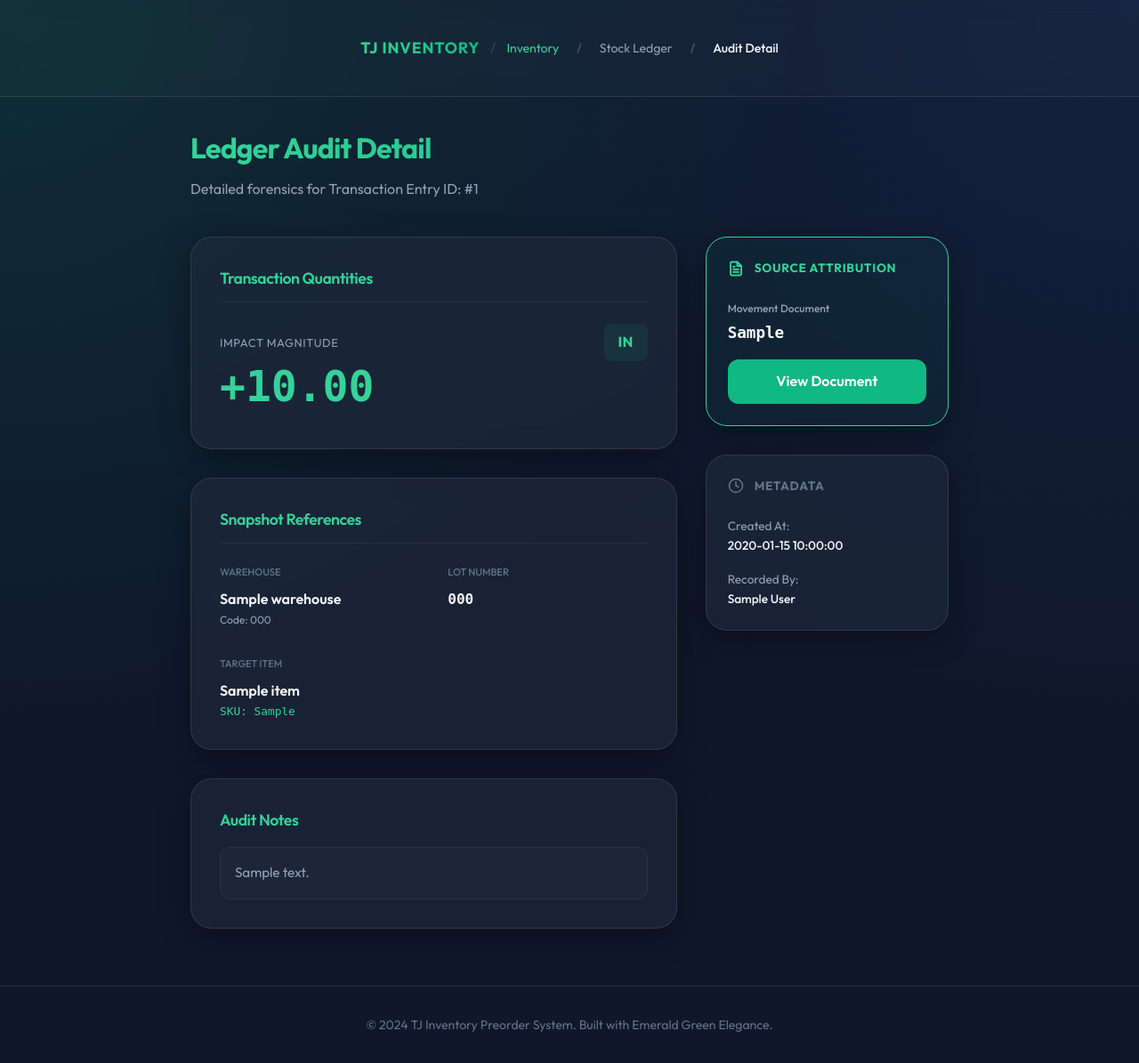
After one commit to lockdoor/tj_inventory, a Django app: page /inventory/ledger/1/ in a window 1280 px wide. The commit adds this page. Shown: the whole page at 89% size. Run offline with Django 5.2, Linux system fonts and the light colour scheme; a user stored in the database is signed in; tables that the repository leaves empty hold one stand-in row (values such as "Sample post").

Commit message:
feat: inventory app stockard list and detail view

```diff
--- a/django/inventory/templates/inventory/overview.html
+++ b/django/inventory/templates/inventory/overview.html
@@ -79,7 +79,7 @@
         </div>
 
         <!-- StockCard Card -->
-        <div class="glass-card inventory-card">
+        <a href="{% url 'inventory:stockcard-list' %}" class="glass-card inventory-card" style="text-decoration: none;">
             <div class="card-icon ledger-icon">
                 <svg xmlns="http://www.w3.org/2000/svg" width="24" height="24" viewBox="0 0 24 24" fill="none"
                     stroke="currentColor" stroke-width="2" stroke-linecap="round" stroke-linejoin="round">
@@ -96,7 +96,7 @@
             <div class="card-footer">
                 <span class="status-pill">Audit Ledger</span>
             </div>
-        </div>
+        </a>
 
     </div>
 </div>
--- /dev/null
+++ b/django/inventory/templates/inventory/stockcard_detail.html
@@ -0,0 +1,139 @@
+{% extends "base.html" %}
+
+{% block title %}Audit Detail - TJ Inventory{% endblock %}
+
+{% block breadcrumbs %}
+<a href="{% url 'inventory:overview' %}" style="color: var(--primary-light); text-decoration: none;">Inventory</a>
+<span style="color: var(--text-dim); opacity: 0.5; margin: 0 0.5rem;">/</span>
+<a href="{% url 'inventory:stockcard-list' %}" style="color: var(--text-dim); text-decoration: none;">Stock Ledger</a>
+<span style="color: var(--text-dim); opacity: 0.5; margin: 0 0.5rem;">/</span>
+<span style="color: var(--text-main); font-weight: 500;">Audit Detail</span>
+{% endblock %}
+
+{% block content %}
+<div class="container" style="max-width: 900px;">
+    <!-- Header -->
+    <div style="margin-bottom: 2.5rem;">
+        <h1 class="text-gradient" style="font-size: 2rem; font-weight: 800; margin-bottom: 0.5rem;">Ledger Audit Detail</h1>
+        <p style="color: var(--text-dim);">Detailed forensics for Transaction Entry ID: #{{ stockcard.pk }}</p>
+    </div>
+
+    <div style="display: grid; grid-template-columns: 2fr 1fr; gap: 2rem;">
+        <!-- Primary Info -->
+        <div style="display: flex; flex-direction: column; gap: 2rem;">
+            <div class="glass-card" style="padding: 2rem;">
+                <h3 style="color: var(--primary-light); margin-bottom: 1.5rem; font-size: 1.1rem; border-bottom: 1px solid rgba(255,255,255,0.05); padding-bottom: 0.75rem;">
+                    Transaction Quantities
+                </h3>
+                <div style="display: flex; justify-content: space-between; align-items: baseline;">
+                    <div>
+                        <div style="color: var(--text-dim); font-size: 0.8rem; text-transform: uppercase; letter-spacing: 0.05em;">Impact Magnitude</div>
+                        <div style="font-size: 3rem; font-weight: 800; font-family: 'JetBrains Mono', monospace; color: {% if stockcard.type == 'in' %}var(--primary-light){% else %}#ef4444{% endif %};">
+                            {% if stockcard.type == 'in' %}+{% else %}-{% endif %}{{ stockcard.quantity }}
+                        </div>
+                    </div>
+                    <div style="text-align: right;">
+                        <span class="sc-type {% if stockcard.type == 'in' %}sc-type-in{% else %}sc-type-out{% endif %}" style="font-size: 1rem; padding: 0.5rem 1rem;">
+                            {{ stockcard.get_type_display }}
+                        </span>
+                    </div>
+                </div>
+            </div>
+
+            <div class="glass-card" style="padding: 2rem;">
+                <h3 style="color: var(--primary-light); margin-bottom: 1.5rem; font-size: 1.1rem; border-bottom: 1px solid rgba(255,255,255,0.05); padding-bottom: 0.75rem;">
+                    Snapshot References
+                </h3>
+                <div style="display: grid; grid-template-columns: 1fr 1fr; gap: 2rem;">
+                    <div>
+                        <label style="display: block; color: var(--text-muted); font-size: 0.7rem; text-transform: uppercase; margin-bottom: 0.5rem;">Warehouse</label>
+                        <div style="font-weight: 600;">{{ stockcard.warehouse.name }}</div>
+                        <div style="font-size: 0.75rem; color: var(--text-dim);">Code: {{ stockcard.warehouse.code }}</div>
+                    </div>
+                    <div>
+                        <label style="display: block; color: var(--text-muted); font-size: 0.7rem; text-transform: uppercase; margin-bottom: 0.5rem;">Lot Number</label>
+                        <div style="font-family: 'JetBrains Mono', monospace; font-weight: 600;">{{ stockcard.lot_number }}</div>
+                    </div>
+                    <div style="grid-column: span 2;">
+                        <label style="display: block; color: var(--text-muted); font-size: 0.7rem; text-transform: uppercase; margin-bottom: 0.5rem;">Target Item</label>
+                        <div style="font-weight: 600;">{{ stockcard.item.name }}</div>
+                        <div style="font-family: 'JetBrains Mono', monospace; font-size: 0.8rem; color: var(--primary-light);">SKU: {{ stockcard.item.sku }}</div>
+                    </div>
+                </div>
+            </div>
+
+            {% if stockcard.note %}
+            <div class="glass-card" style="padding: 2rem;">
+                <h3 style="color: var(--primary-light); margin-bottom: 1rem; font-size: 1.1rem;">Audit Notes</h3>
+                <div style="background: rgba(255,255,255,0.02); padding: 1rem; border-radius: 0.75rem; border: 1px solid rgba(255,255,255,0.05); color: var(--text-dim); font-size: 0.95rem; line-height: 1.6;">
+                    {{ stockcard.note }}
+                </div>
+            </div>
+            {% endif %}
+        </div>
+
+        <!-- Sidebar / Source -->
+        <div style="display: flex; flex-direction: column; gap: 2rem;">
+            <div class="glass-card" style="padding: 1.5rem; border: 1px solid var(--primary-light); background: rgba(16, 185, 129, 0.05);">
+                <div style="display: flex; align-items: center; gap: 0.75rem; color: var(--primary-light); font-weight: 700; font-size: 0.85rem; text-transform: uppercase; letter-spacing: 0.05em; margin-bottom: 1.5rem;">
+                    <svg xmlns="http://www.w3.org/2000/svg" width="18" height="18" viewBox="0 0 24 24" fill="none" stroke="currentColor" stroke-width="2.5" stroke-linecap="round" stroke-linejoin="round"><path d="M14 2H6a2 2 0 0 0-2 2v16a2 2 0 0 0 2 2h12a2 2 0 0 0 2-2V8z"></path><polyline points="14 2 14 8 20 8"></polyline><line x1="16" y1="13" x2="8" y2="13"></line><line x1="16" y1="17" x2="8" y2="17"></line><polyline points="10 9 9 9 8 9"></polyline></svg>
+                    Source Attribution
+                </div>
+
+                {% if stockcard.movement_item %}
+                    <div style="margin-bottom: 1rem;">
+                        <label style="display: block; color: var(--text-dim); font-size: 0.75rem; margin-bottom: 0.25rem;">Movement Document</label>
+                        <div style="font-weight: 700; color: var(--text-main); font-size: 1.1rem; font-family: 'JetBrains Mono', monospace;">
+                            {{ stockcard.movement_item.movement.document_no }}
+                        </div>
+                    </div>
+                    <a href="{% url 'inventory:movement-detail' stockcard.movement_item.movement.document_no %}" class="btn btn-primary" style="width: 100%; border-radius: 0.75rem; text-align: center; text-decoration: none; display: block; padding: 0.75rem 0;">
+                        View Document
+                    </a>
+                {% else %}
+                    <div style="padding: 1rem; background: rgba(255,255,255,0.02); border-radius: 0.5rem; text-align: center;">
+                        <span style="color: var(--text-dim); font-size: 0.85rem; font-style: italic;">
+                            Manual Adjustment / Orphened
+                        </span>
+                    </div>
+                {% endif %}
+            </div>
+
+            <div class="glass-card" style="padding: 1.5rem;">
+                <div style="display: flex; align-items: center; gap: 0.75rem; color: var(--text-muted); font-weight: 700; font-size: 0.85rem; text-transform: uppercase; letter-spacing: 0.05em; margin-bottom: 1.5rem;">
+                    <svg xmlns="http://www.w3.org/2000/svg" width="18" height="18" viewBox="0 0 24 24" fill="none" stroke="currentColor" stroke-width="2" stroke-linecap="round" stroke-linejoin="round"><circle cx="12" cy="12" r="10"></circle><polyline points="12 6 12 12 16 14"></polyline></svg>
+                    Metadata
+                </div>
+                <div style="display: flex; flex-direction: column; gap: 1rem; font-size: 0.85rem;">
+                    <div>
+                        <span style="color: var(--text-dim);">Created At:</span>
+                        <div style="color: var(--text-main); font-weight: 500;">{{ stockcard.created_at|date:"Y-m-d H:i:s" }}</div>
+                    </div>
+                    <div>
+                        <span style="color: var(--text-dim);">Recorded By:</span>
+                        <div style="color: var(--text-main); font-weight: 500;">{{ stockcard.created_by.get_full_name|default:stockcard.created_by.username }}</div>
+                    </div>
+                </div>
+            </div>
+        </div>
+    </div>
+</div>
+
+<style>
+    .sc-type {
+        display: inline-flex;
+        border-radius: 0.5rem;
+        font-weight: 700;
+        text-transform: uppercase;
+        letter-spacing: 0.02em;
+    }
+    .sc-type-in {
+        background: rgba(16, 185, 129, 0.1);
+        color: var(--primary-light);
+    }
+    .sc-type-out {
+        background: rgba(239, 68, 68, 0.1);
+        color: #ef4444;
+    }
+</style>
+{% endblock %}
--- a/django/inventory/urls.py
+++ b/django/inventory/urls.py
@@ -22,4 +22,8 @@ urlpatterns = [
     path('movements/<str:document_no>/complete/', views.MovementCompleteView.as_view(), name='movement-complete'),
     path('movements/<str:document_no>/revert/', views.MovementRevertView.as_view(), name='movement-revert'),
     path('movements/<str:document_no>/delete/', views.MovementDeleteView.as_view(), name='movement-delete'),
+
+    # Stock Ledger
+    path('ledger/', views.StockCardListView.as_view(), name='stockcard-list'),
+    path('ledger/<int:pk>/', views.StockCardDetailView.as_view(), name='stockcard-detail'),
 ]
--- a/django/inventory/views/__init__.py
+++ b/django/inventory/views/__init__.py
@@ -16,3 +16,7 @@ from .movement_views import (
     MovementRevertView,
     MovementDeleteView
 )
+from .stockcard_views import (
+    StockCardListView,
+    StockCardDetailView
+)
--- a/django/inventory/views/stockcard_views.py
+++ b/django/inventory/views/stockcard_views.py
@@ -0,0 +1,37 @@
+from django.views.generic import ListView, DetailView
+from django.contrib.auth.mixins import LoginRequiredMixin, PermissionRequiredMixin
+from inventory.models import StockCard
+
+class StockCardListView(LoginRequiredMixin, PermissionRequiredMixin, ListView):
+    """
+    Chronological ledger of all inventory transactions.
+    """
+    model = StockCard
+    template_name = 'inventory/stockcard_list.html'
+    context_object_name = 'stockcards'
+    permission_required = 'inventory.view_stockcard'
+    raise_exception = True
+    paginate_by = 15
+
+    def get_queryset(self):
+        """Optimize with select_related for performance."""
+        return StockCard.objects.select_related(
+            'item',
+            'warehouse',
+            'movement_item__movement'
+        ).all().order_by('-created_at')
+
+class StockCardDetailView(LoginRequiredMixin, PermissionRequiredMixin, DetailView):
+    """
+    Deep-dive view for specific audit entries.
+    """
+    model = StockCard
+    template_name = 'inventory/stockcard_detail.html'
+    context_object_name = 'stockcard'
+    permission_required = 'inventory.view_stockcard'
+    raise_exception = True
+
+    def get_context_data(self, **kwargs):
+        context = super().get_context_data(**kwargs)
+        # Pass snapshot helpers if needed
+        return context
```
Also changed, not shown: django/inventory/docs/adr/0013-Stock-Ledger-(StockCard)-View-Integration.md (added, +40 -0 lines), django/inventory/templates/inventory/stockcard_list.html (added, +205 -0 lines), django/tests/inventory/views/test_stockcard_views.py (added, +68 -0 lines).
